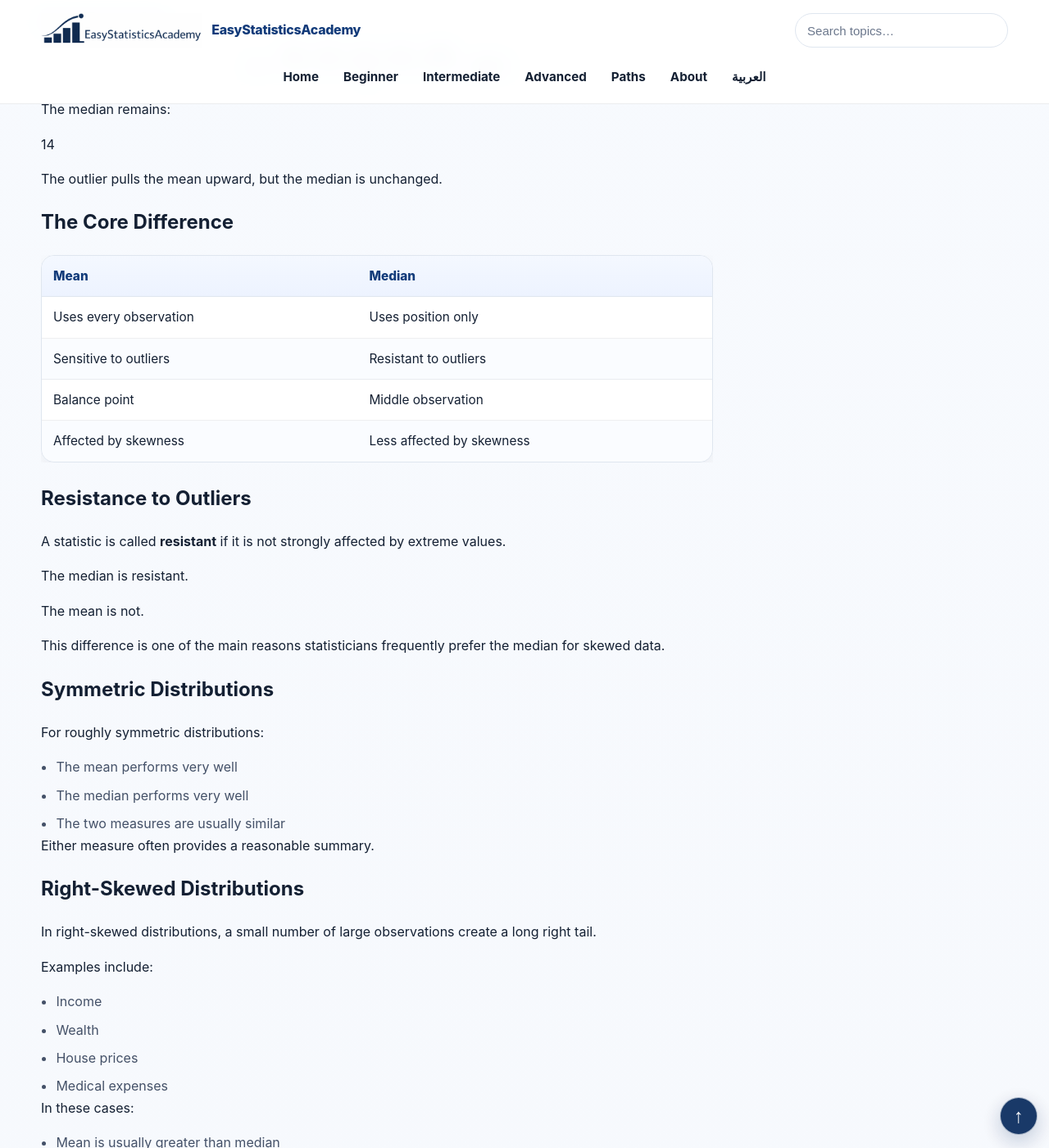
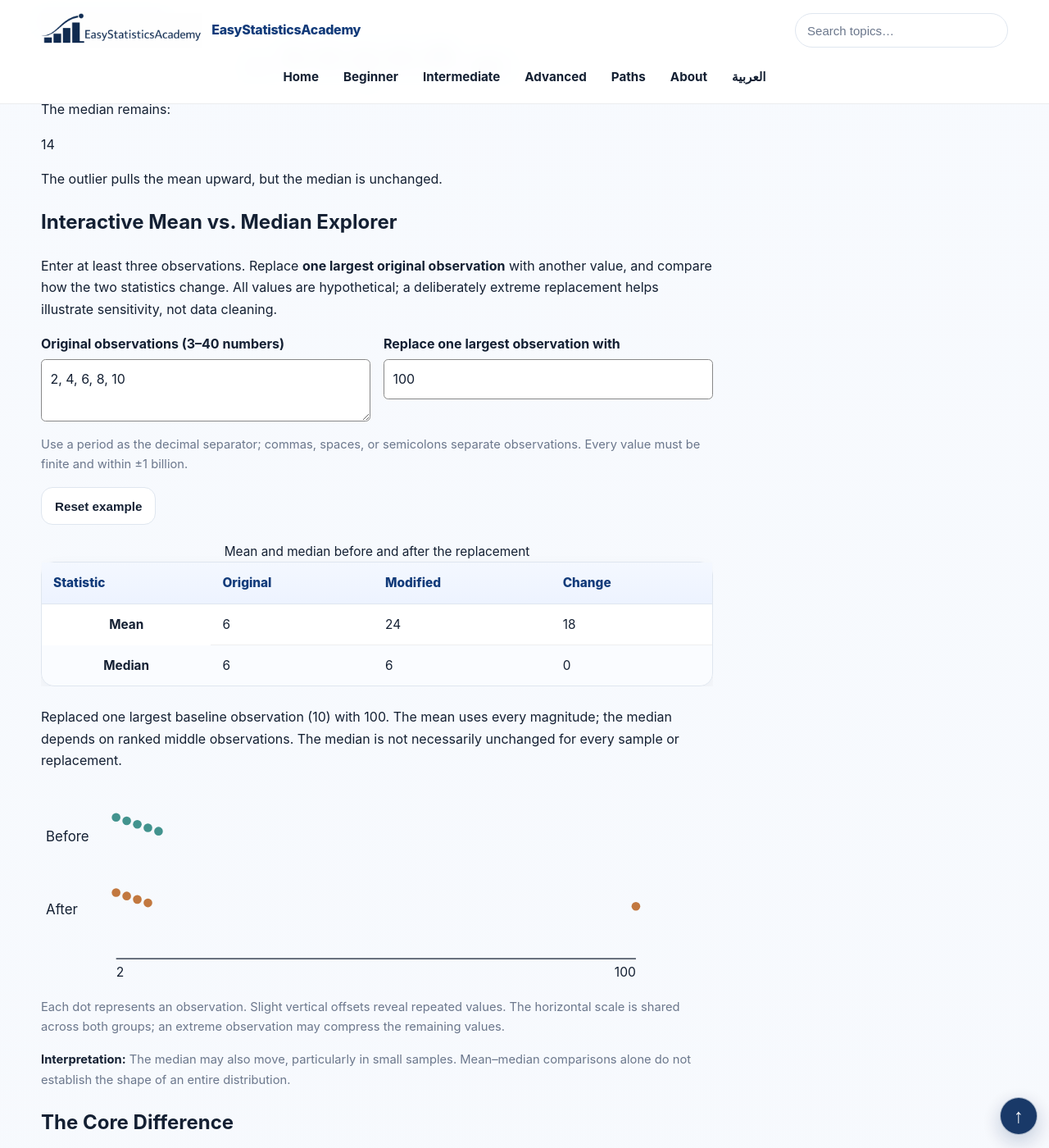
Before and after one commit to ammar-homaida-statistics/easystatisticsacademy, a Jekyll site: the page built from descriptive/center/mean-vs-median/index.md, in a window 1280 px wide and 1400 px high, scrolled down 3047 px. Shown: the whole window at 82% size. Built offline with Jekyll 4.4.1, drawn with Linux system fonts in a browser that asks for light colours.

Commit message:
Batch #59: add outlier sensitivity explorer to Mean vs. Median

```diff
--- a/descriptive/center/mean-vs-median/index.md
+++ b/descriptive/center/mean-vs-median/index.md
@@ -283,6 +283,51 @@ The outlier shifts the mean toward the extreme value, while the median remains s
       The outlier pulls the mean upward,
       but the median is unchanged.
     </p>
+
+
+    <!-- Interactive outlier sensitivity laboratory: numbers and calculations are deterministic. -->
+    <section id="esa-mean-median-explorer" class="concept-box" role="group"
+             aria-labelledby="esa-mm-title" style="max-width:100%;min-width:0;overflow-wrap:anywhere">
+      <h2 id="esa-mm-title">Interactive Mean vs. Median Explorer</h2>
+      <p>Enter at least three observations. Replace <strong>one largest original observation</strong>
+         with another value, and compare how the two statistics change. All values are hypothetical;
+         a deliberately extreme replacement helps illustrate sensitivity, not data cleaning.</p>
+      <div class="esa-mm-controls">
+        <div><label for="esa-mm-sample">Original observations (3–40 numbers)</label>
+          <textarea id="esa-mm-sample" rows="2" spellcheck="false" aria-describedby="esa-mm-guidance">2, 4, 6, 8, 10</textarea></div>
+        <div><label for="esa-mm-extreme">Replace one largest observation with</label>
+          <input id="esa-mm-extreme" type="text" value="100" inputmode="decimal" autocomplete="off" aria-describedby="esa-mm-guidance"></div>
+      </div>
+      <p id="esa-mm-guidance" class="muted-mini">Use a period as the decimal separator; commas, spaces, or semicolons separate observations. Every value must be finite and within ±1 billion.</p>
+      <button class="btn btn-outline" type="button" id="esa-mm-reset">Reset example</button>
+      <p id="esa-mm-error" role="alert" aria-live="polite" hidden></p>
+      <div id="esa-mm-results" role="status" aria-live="polite">
+        <div class="table-wrap"><table>
+          <caption>Mean and median before and after the replacement</caption>
+          <thead><tr><th scope="col">Statistic</th><th scope="col">Original</th><th scope="col">Modified</th><th scope="col">Change</th></tr></thead>
+          <tbody>
+            <tr><th scope="row">Mean</th><td id="esa-mm-mean-before">—</td><td id="esa-mm-mean-after">—</td><td id="esa-mm-mean-change">—</td></tr>
+            <tr><th scope="row">Median</th><td id="esa-mm-median-before">—</td><td id="esa-mm-median-after">—</td><td id="esa-mm-median-change">—</td></tr>
+          </tbody>
+        </table></div>
+        <p id="esa-mm-explainer"></p>
+      </div>
+      <svg id="esa-mm-chart" viewBox="0 0 680 215" role="img"
+           aria-label="Dot plot comparing original and modified observations" style="display:block;width:100%;max-width:100%;height:auto;overflow:visible">
+        <g id="esa-mm-points"></g>
+      </svg>
+      <p class="muted-mini">Each dot represents an observation. Slight vertical offsets reveal repeated values. The horizontal scale is shared across both groups; an extreme observation may compress the remaining values.</p>
+      <p class="muted-mini"><strong>Interpretation:</strong> The median may also move, particularly in small samples. Mean–median comparisons alone do not establish the shape of an entire distribution.</p>
+    </section>
+    <style>
+      #esa-mean-median-explorer *{box-sizing:border-box}
+      #esa-mean-median-explorer .esa-mm-controls{display:grid;grid-template-columns:repeat(auto-fit,minmax(min(100%,220px),1fr));gap:1rem;margin:1rem 0}
+      #esa-mean-median-explorer label{display:block;font-weight:650;margin-bottom:.35rem}
+      #esa-mean-median-explorer textarea,#esa-mean-median-explorer input{display:block;width:100%;max-width:100%;min-width:0;padding:.65rem;border:1px solid #888;border-radius:.35rem;color:inherit;background:var(--surface,#fff);font:inherit}
+      #esa-mean-median-explorer .table-wrap{max-width:100%;overflow-x:auto}
+      #esa-mean-median-explorer #esa-mm-error{color:#b91c1c;font-weight:650;overflow-wrap:anywhere}
+    </style>
+    <script src="/js/mean-median-explorer.js" defer></script>
 
     <h2>The Core Difference</h2>
 
```
